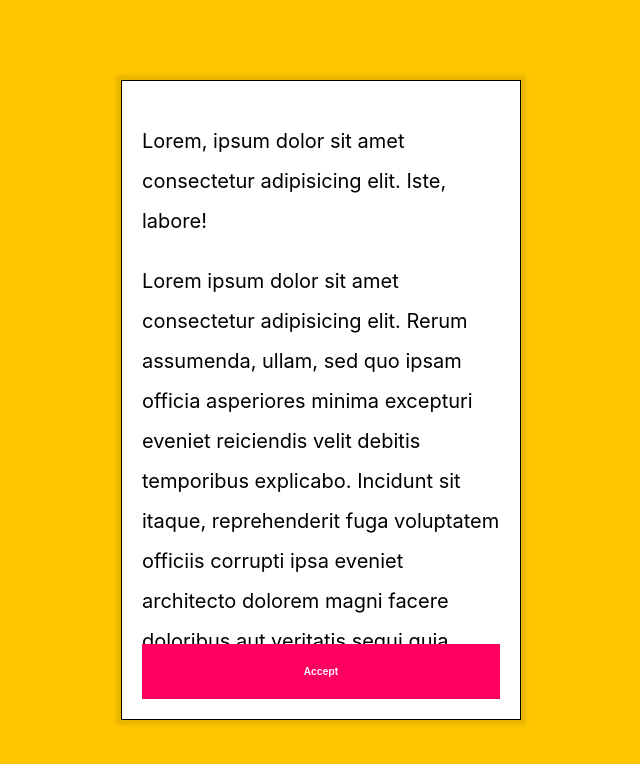
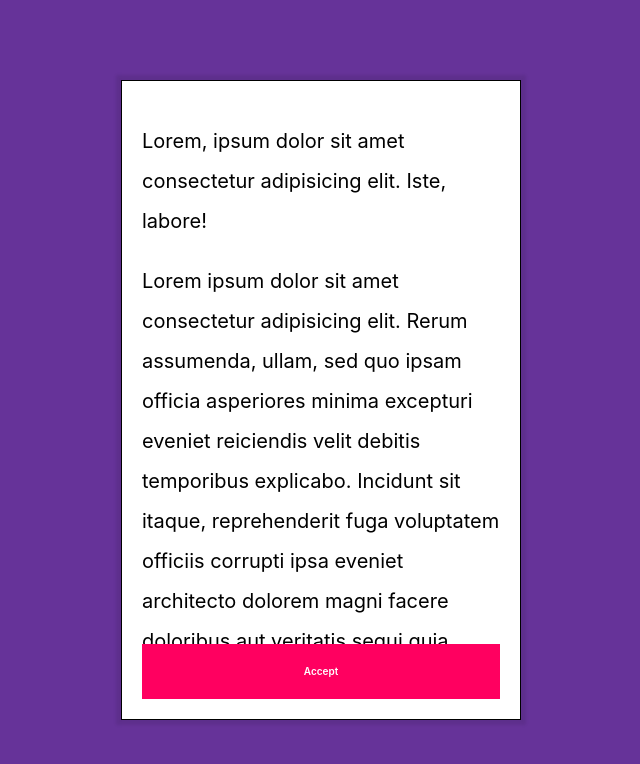
Before and after one commit to CodeyPacker/scroll-to-accept, a plain HTML site: page index.html in a window 1280 px wide. Shown: the whole page, without its empty margins (319-959 px from the left). Drawn offline with Linux system fonts and the light colour scheme.

Commit message:
Clean up

```diff
--- a/index.html
+++ b/index.html
@@ -1,4 +1,3 @@
-<html>
 <html lang="en">
 
 <head>
@@ -6,11 +5,10 @@
   <meta name="viewport" content="width=device-width, initial-scale=1.0">
   <link rel="stylesheet" href="styles/base.css">
   <link rel="stylesheet" href="styles/style.css">
-  <title>Document</title>
+  <title>Intersection Observer</title>
 </head>
 
 <body>
-
   <div class="wrapper">
     <div class="terms-and-conditions">
       <p>Lorem, ipsum dolor sit amet consectetur adipisicing elit. Iste, labore!</p>
@@ -30,7 +28,6 @@
         minima. Labore sit quos voluptatem illum qui. Veritatis quis a mollitia asperiores repudiandae consequatur
         assumenda, at tempora, modi voluptate sit blanditiis hic dignissimos harum consequuntur quia ipsam, architecto
         nesciunt. Praesentium, mollitia? Delectus quod laudantium doloremque nihil?</p>
-      <strong class="watch">watch for me</strong>
       <p>Lorem, ipsum dolor sit amet consectetur adipisicing elit. Quos ab, ea inventore commodi eligendi error
         repellat impedit eum quod enim sequi, distinctio, qui eaque ipsam fugit asperiores eos laboriosam ex.</p>
       <p>Lorem ipsum, dolor sit amet consectetur adipisicing elit. Ipsa id debitis ex eligendi rem unde consequuntur
--- a/styles/style.css
+++ b/styles/style.css
@@ -5,7 +5,7 @@ body {
   align-content: center;
   font-family: -apple-system, BlinkMacSystemFont, 'Segoe UI', Roboto, Oxygen, Ubuntu, Cantarell, 'Open Sans', 'Helvetica Neue', sans-serif;
   line-height: 2;
-  background: #ffc600;
+  background: rebeccapurple;
 }
 
 .wrapper {
```
